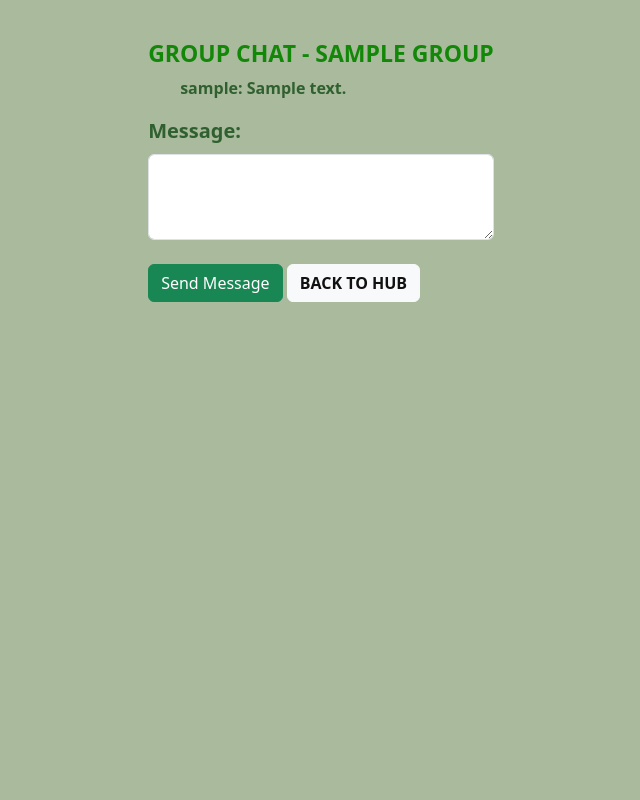
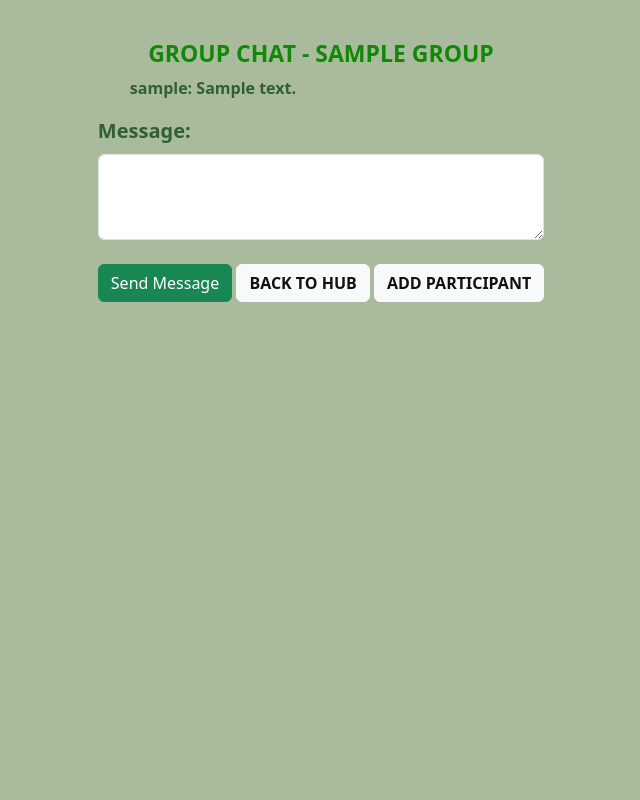
Before and after one commit to Modeste74/TNT, a Flask app: page /group_chat/1/1 in a window 1280 px wide. Shown: the part 106-906 px from the top of the page, without its empty margins (319-959 px from the left). Run offline with Flask 3, Linux system fonts and the light colour scheme; a user stored in the database is signed in; tables that the repository leaves empty hold one stand-in row (values such as "Sample post").

Commit message:
relocated the add participant button and fixed the typo

```diff
--- a/templates/group_chat.html
+++ b/templates/group_chat.html
@@ -11,9 +11,6 @@
         <form action="{{ url_for('group.group_chat', group_id=group.id, sender_id=sender.id) }}" method="POST"class="Login-deets">
             <div class="mb-3">
     <h1 class="login-header">Group Chat - {{ group.name }}</h1>
-               {% if current_user.user_tpe == 'tutor' %}
-    	<p><a href="{{ url_for('group.add_participant_to_group', group_id=group.id, hub_id=group.hub_id) }}">Add Participaant</a></p>
-    {% endif %}
     <ul>
         {% for message in group_messages %}
             <li>{{ message.sender.username }}: {{ message.content }}</li>
@@ -28,9 +25,13 @@
     </form>
 
     <button class="btn btn-light"><a href="{{ url_for('hub.hub_display', hub_id=group.hub_id) }}">Back to Hub</a></button>
-
+    {% if current_user.user_type == 'tutor' %}
+        <button class="btn btn-light">
+                <a href="{{ url_for('group.add_participant_to_group', group_id=group.id, hub_id=group.hub_id) }}">Add Participant</a>
+        </button>
+    {% endif %}
     <!-- Add other elements as needed -->
-          </article>
+    </article>
 </body>
 {%endblock%}
 </html>
```
